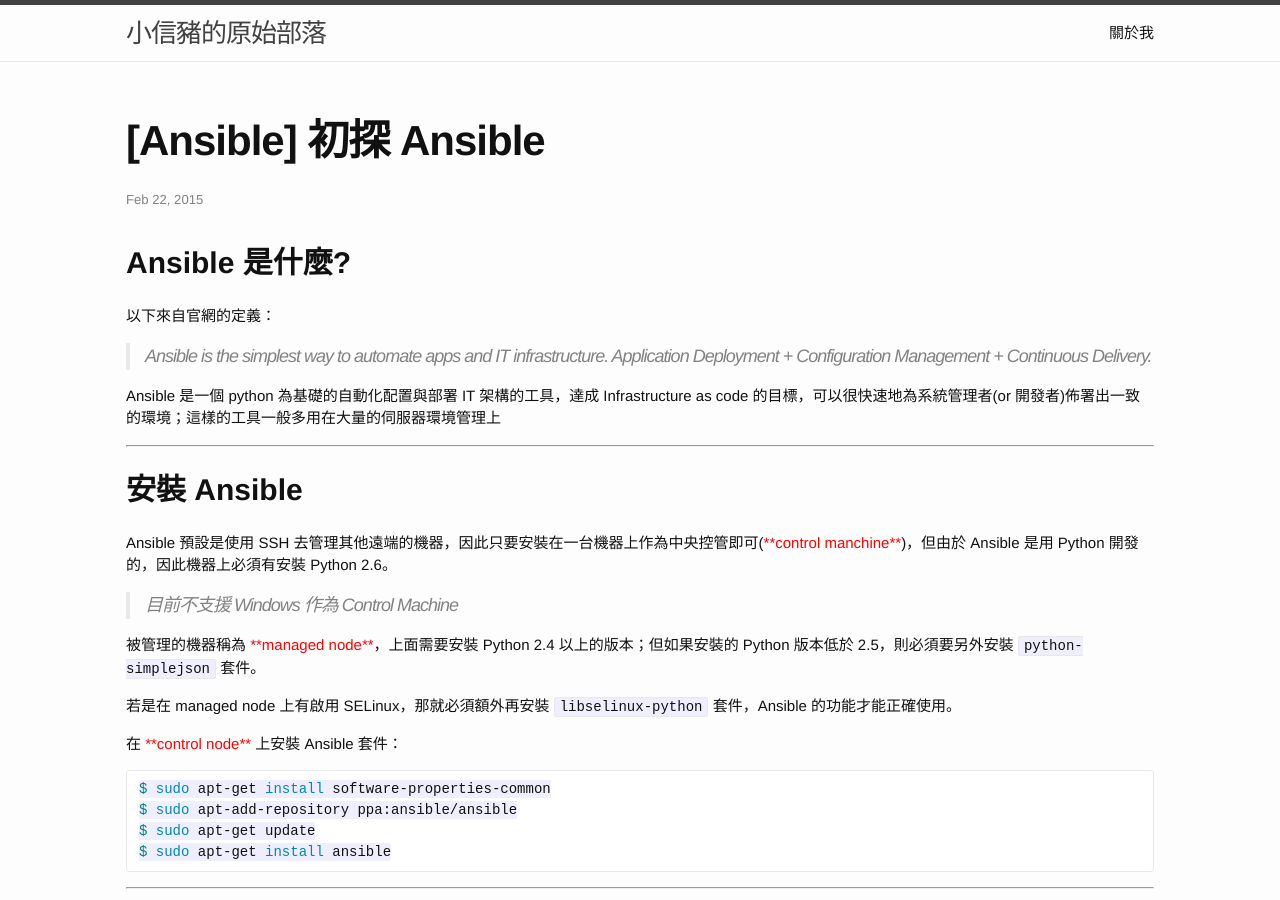
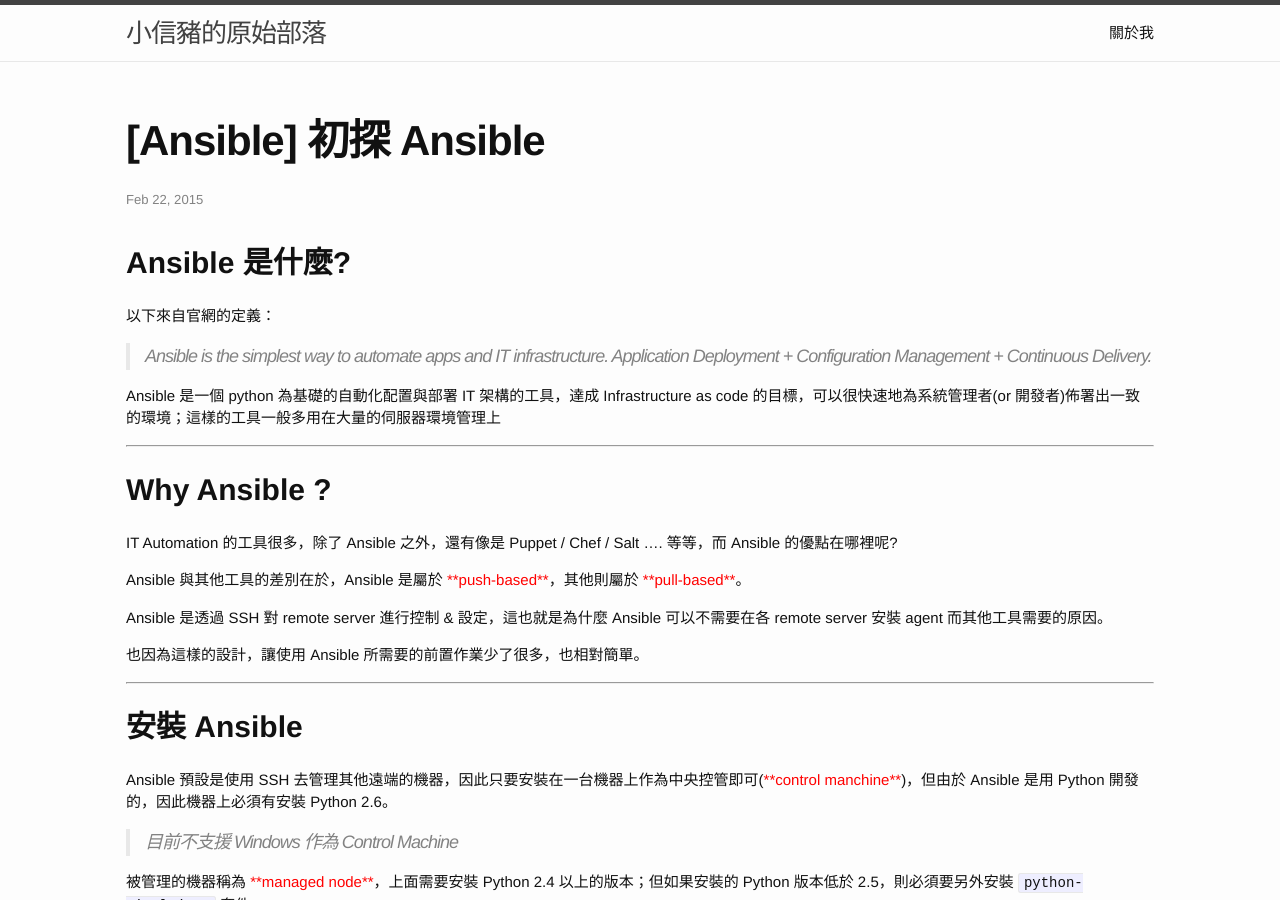
Before and after one commit to casper2048/godleon.github.io, a Jekyll site: the page built from _posts/2015-02-22-ansible-introduction.md, in a window 1280 px wide and 900 px high. Built offline with Jekyll 4.4.1, drawn with Linux system fonts in a browser that asks for light colours; Markdown is read by kramdown in place of the engine named in the settings; comment, search, counter and statistics services are not loaded.

Commit message:
ansible introduction

```diff
--- a/_posts/2015-02-22-ansible-introduction.md
+++ b/_posts/2015-02-22-ansible-introduction.md
@@ -17,6 +17,19 @@
 > Ansible is the simplest way to automate apps and IT infrastructure. Application Deployment + Configuration Management + Continuous Delivery.
 
 Ansible 是一個 python 為基礎的自動化配置與部署 IT 架構的工具，達成 Infrastructure as code 的目標，可以很快速地為系統管理者(or 開發者)佈署出一致的環境；這樣的工具一般多用在大量的伺服器環境管理上
+
+-------------------------------
+
+Why Ansible ?
+=============
+
+IT Automation 的工具很多，除了 Ansible 之外，還有像是 Puppet / Chef / Salt .... 等等，而 Ansible 的優點在哪裡呢?
+
+Ansible 與其他工具的差別在於，Ansible 是屬於 <font color='red'>**push-based**</font>，其他則屬於 <font color='red'>**pull-based**</font>。
+
+Ansible 是透過 SSH 對 remote server 進行控制 & 設定，這也就是為什麼 Ansible 可以不需要在各 remote server 安裝 agent 而其他工具需要的原因。
+
+也因為這樣的設計，讓使用 Ansible 所需要的前置作業少了很多，也相對簡單。
 
 -------------------------------
 
```
